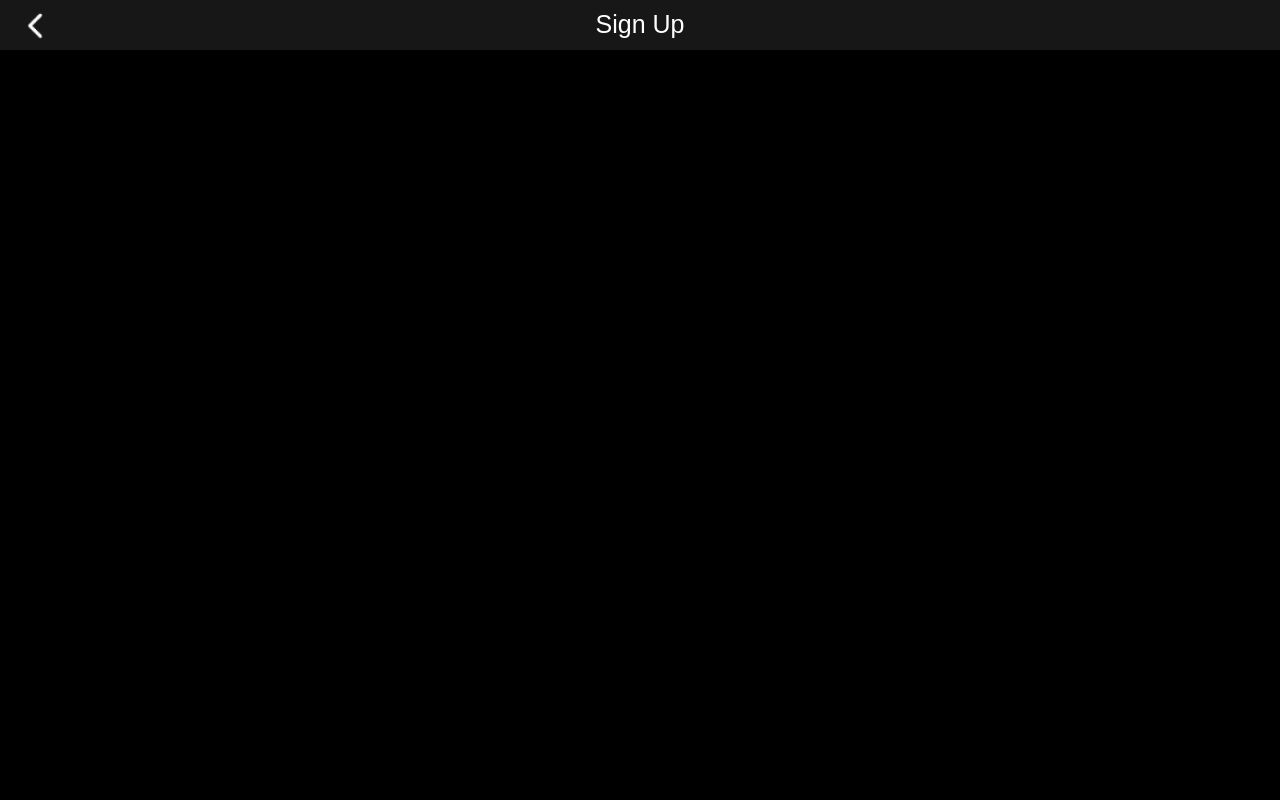
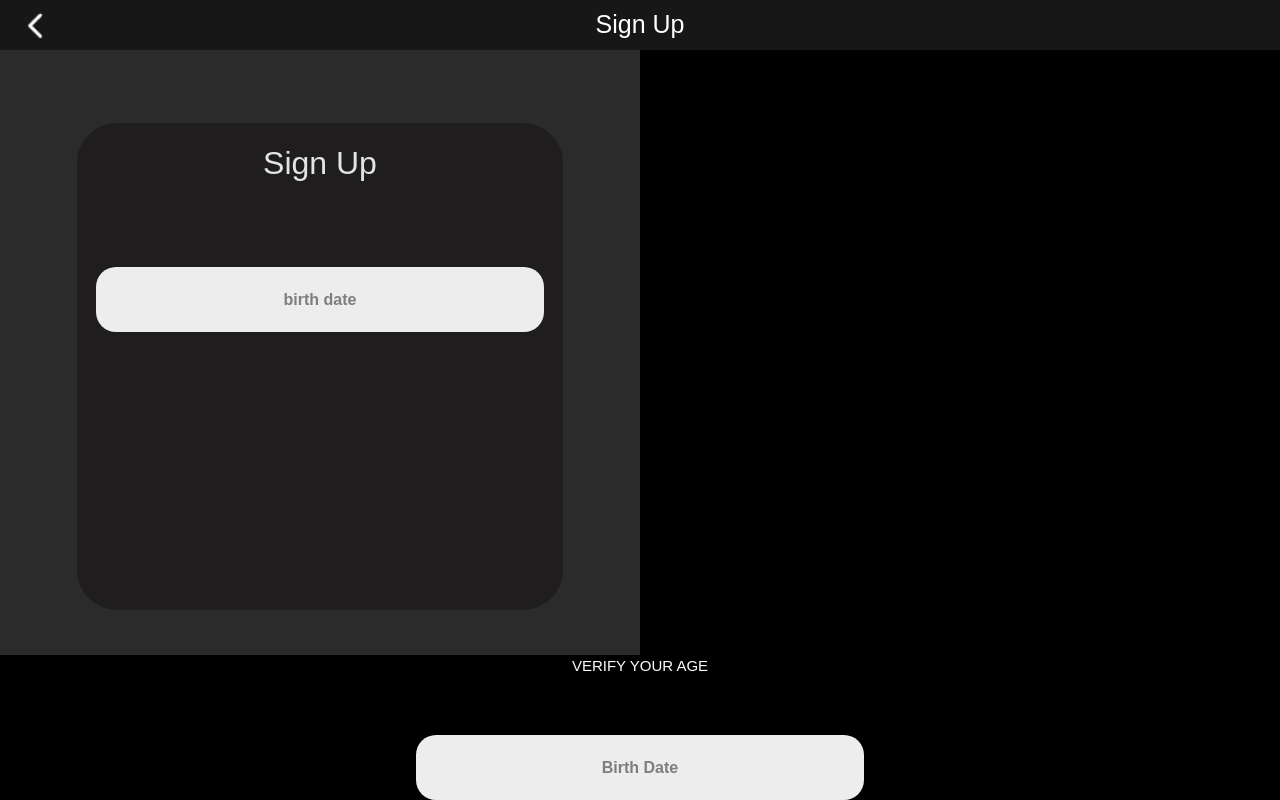
Before and after one commit to Febin-Joseph/zoomify, a React (Create React App) app in the folder client/: page /signup in a window 1280 px wide. Built offline with nearby package versions, Linux system fonts and the light colour scheme.

Commit message:
made navigation to all  pages and started bulding on signup page

```diff
--- a/client/src/components/common/button/InputBtn.jsx
+++ b/client/src/components/common/button/InputBtn.jsx
@@ -1,8 +1,24 @@
 import React from 'react'
 
-const InputBtn = () => {
+const InputBtn = ({ text, width, height, placeholder }) => {
+
+  const buttonStyle = {
+    width: width ? `${width}vw` : '90px',
+    height: height ? `${height}vw` : '76px',
+  }
   return (
-    <div>InputBtn</div>
+    <div className='flex justify-center'>
+      <div className='w-[100%] absolute'>
+        <p className='text-[#FBFBFB] text-[15px] justify-center text-center'>{text}</p>
+      </div>
+      <button
+        style={buttonStyle}
+        className='rounded-[20px] bg-[#EDEDED] max-w-[380px]
+          lg:max-w-[35vw] min-h-[7vh] max-h-[65px] mt-20 text-[#7E7E7E]
+           font-semibold text-center'>
+        {placeholder}
+      </button>
+    </div>
   )
 }
 
--- /dev/null
+++ b/client/src/components/common/card/MainCard.jsx
@@ -0,0 +1,24 @@
+// THIS CARD IS FOR LEFT SIDE CARD IN SIGNUP SIGNIN JOIN MEETING AND
+// NEW MEETING AND IT IS ONLY AVAILABLE IN md GREATER DEVICES
+
+import React from 'react'
+import InputBtn from '../button/InputBtn'
+
+const MainCard = ({ title }) => {
+    return (
+        <div className='bg-[#1F1D1D] w-[38vw] h-[38vw] min-h-[300px] rounded-[40px]'>
+            <p className='text-[#E3E3E3] text-[2.5vw] text-center font-medium mt-4'>
+                {title}
+            </p>
+
+            <div className='justify-center items-center inset-0 relative'>
+                <InputBtn
+                    width={500}
+                    height={90}
+                    placeholder={"birth date"} />
+            </div>
+        </div>
+    )
+}
+
+export default MainCard
--- a/client/src/components/index.js
+++ b/client/src/components/index.js
@@ -2,12 +2,13 @@
 //Buttons
 import HomeBtn from './common/button/HomeBtn'
 import InputBtn from './common/button/InputBtn'
-import MainBtn from './common/button/MainBtn'
+import MainBtn from './common/button/AuthenicationBtn'
 
 //Cards
 import HomeCard from './common/card/HomeCard'
 import OTPcard from './common/card/OTPcard'
 import PlansCard from './common/card/PlansCard'
+import MainCard from './common/card/MainCard'
 
 //Logo
 import Logo from './common/logo/Logo'
@@ -22,6 +23,7 @@ export {
     HomeCard,
     OTPcard,
     PlansCard,
+    MainCard,
     Logo,
     Nav,
 }
--- a/client/src/pages/joinmeeting/JoinMeeting.jsx
+++ b/client/src/pages/joinmeeting/JoinMeeting.jsx
@@ -1,8 +1,13 @@
 import React from 'react'
+import { Nav } from '../../components'
 
 const JoinMeeting = () => {
   return (
-    <div>JoinMeeting</div>
+    <div className='flex flex-col bg-[#000] h-screen'>
+      <Nav value={"Join Meeting"} />
+      <div className='md:w-[50%] md:bg-[#2B2B2B] md:flex-grow'>
+      </div>
+    </div>
   )
 }
 
--- a/client/src/pages/signin/SignIn.jsx
+++ b/client/src/pages/signin/SignIn.jsx
@@ -1,8 +1,13 @@
 import React from 'react'
+import { Nav } from '../../components'
 
 const SignIn = () => {
   return (
-    <div>SignIn</div>
+    <div className='flex flex-col bg-[#000] h-screen'>
+      <Nav value={"Sign In"} />
+      <div className='md:w-[50%] md:bg-[#2B2B2B] md:flex-grow'>
+      </div>
+    </div>
   )
 }
 
--- a/client/src/pages/signup/SignUp.jsx
+++ b/client/src/pages/signup/SignUp.jsx
@@ -1,14 +1,26 @@
-import React from 'react'
-import { Nav } from '../../components'
+import React from 'react';
+import { Nav } from '../../components';
+import { MainCard } from '../../components';
+import { InputBtn } from '../../components';
 
 const SignUp = () => {
   return (
-    <div className='bg-[#000] h-screen'>
-      <Nav value={"Sign Up"}/>
-      <div className='w-[50%] h-fit bg-[#2B2B2B]'>
+    <div className='flex flex-col bg-[#000] h-screen'>
+      <Nav value={"Sign Up"} />
+      <div className='hidden lg:flex lg:items-center lg:justify-center
+       lg:w-[50%] lg:bg-[#2B2B2B] lg:flex-grow lg:pt-7'>
+        <MainCard title={"Sign Up"} />
+      </div>
+
+      <div className='justify-center items-center '>
+        <InputBtn
+          text={"VERIFY YOUR AGE"}
+          width={85}
+          height={8}
+          placeholder={"Birth Date"} />
       </div>
     </div>
-  )
+  );
 }
 
-export default SignUp
+export default SignUp;
```
Also changed, not shown: client/src/components/common/button/AuthenicationBtn.jsx (renamed from client/src/components/common/button/MainBtn.jsx).
